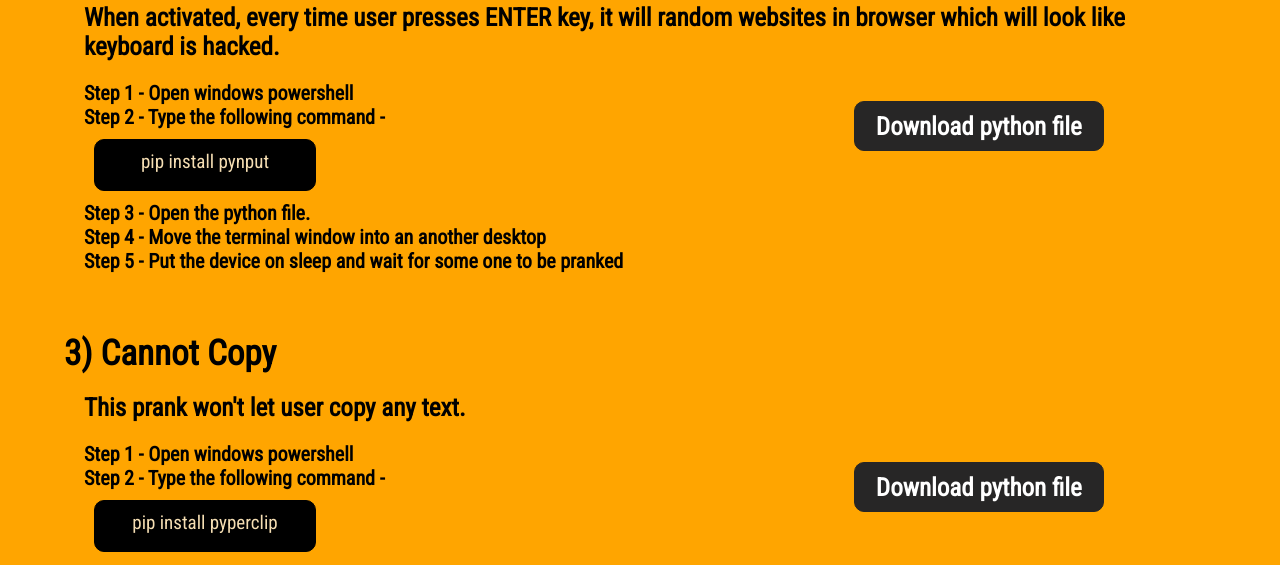
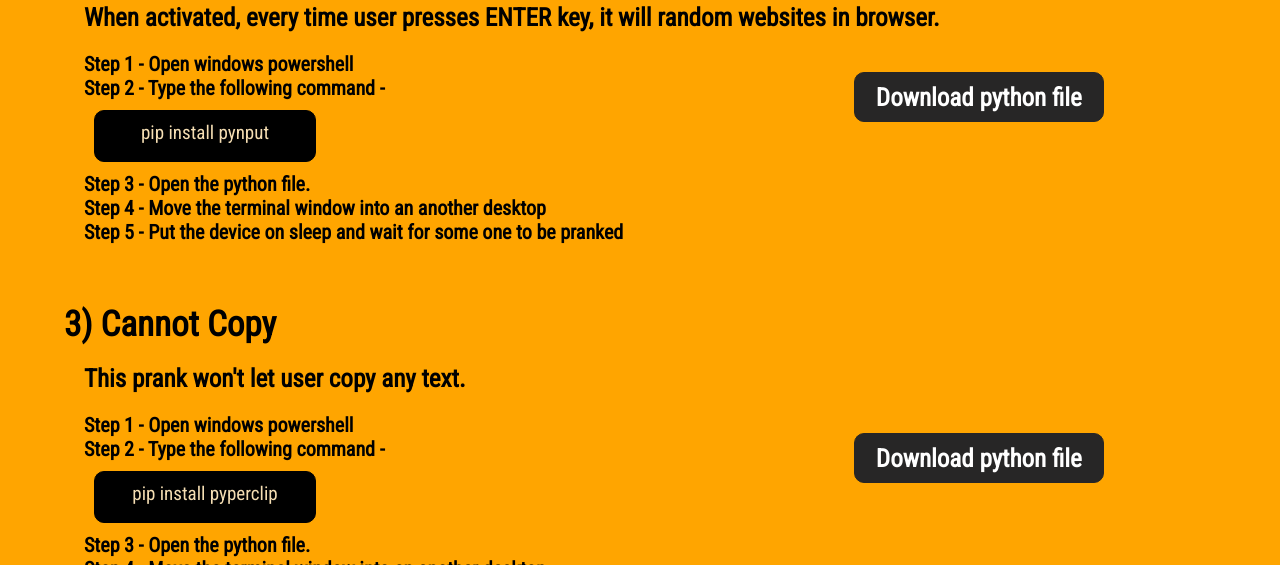
Before and after one commit to pranksterinnsut/pranks, a plain HTML site: page index.html in a window 1280 px wide. Shown: the part 535-1100 px from the top of the page. Drawn offline with Linux system fonts and the light colour scheme.

Commit message:
Update index.html

```diff
--- a/index.html
+++ b/index.html
@@ -34,7 +34,7 @@
         <div class="elements">
             <div class="heading">2) Hacked Keyboard</div></br>
             <div class="function">
-                When activated, every time user presses ENTER key, it will random websites in browser which will look like keyboard is hacked.
+                When activated, every time user presses ENTER key, it will random websites in browser.
             </div>
             <div class = "container">
             <div class="instructions"><p>
```
